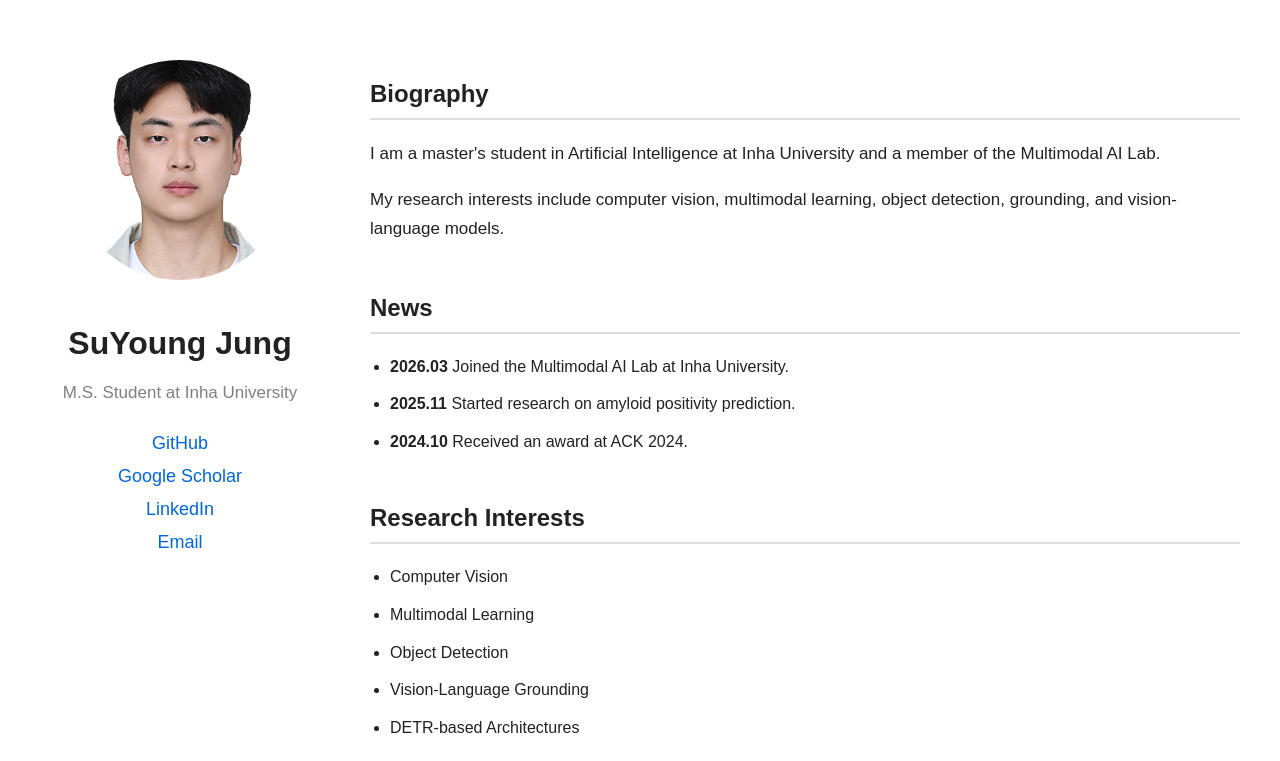
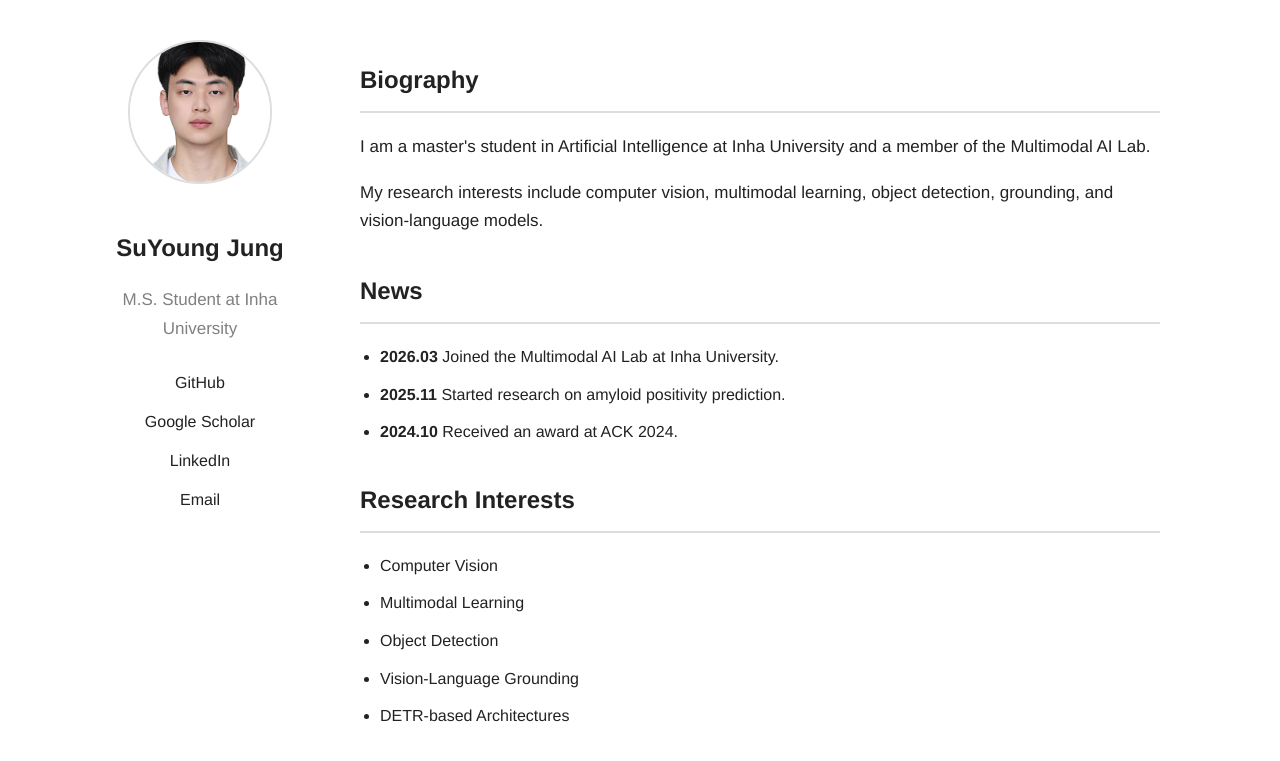
Before and after one commit to Suyoung0929/suyoung0929.github.io, a plain HTML site: page index.html in a window 1280 px wide. Shown: the top 761 px of the page. Drawn offline with Linux system fonts and the light colour scheme.

Commit message:
Refine homepage layout

```diff
--- a/style.css
+++ b/style.css
@@ -1,34 +1,36 @@
 body {
   margin: 0;
-  font-family: Arial, sans-serif;
+  font-family: "Helvetica Neue", Arial, sans-serif;
+  line-height: 1.7;
   background-color: #ffffff;
   color: #222;
 }
 
 .container {
   display: flex;
-  max-width: 1200px;
-  margin: 40px auto;
+  max-width: 1100px;
+  margin: 20px auto;
   gap: 50px;
   padding: 20px;
 }
 
 .sidebar {
-  width: 280px;
+  width: 220px;
   text-align: center;
 }
 
 .profile-img {
-  width: 220px;
-  height: 220px;
+  width: 140px;
+  height: 140px;
   border-radius: 50%;
   object-fit: cover;
+  border: 2px solid #ddd;
   margin-bottom: 20px;
 }
 
 .sidebar h1 {
   margin-bottom: 10px;
-  font-size: 32px;
+  font-size: 24px;
 }
 
 .subtitle {
@@ -44,16 +46,17 @@ body {
 
 .links a {
   text-decoration: none;
-  color: #0366d6;
-  font-size: 18px;
+  color: #222;
+  font-size: 16px;
 }
 
 .content {
   flex: 1;
+  max-width: 800px;
 }
 
 section {
-  margin-bottom: 50px;
+  margin-bottom: 35px;
 }
 
 h2 {
```
